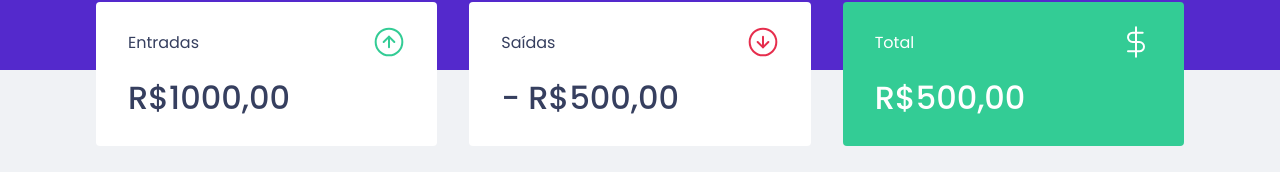
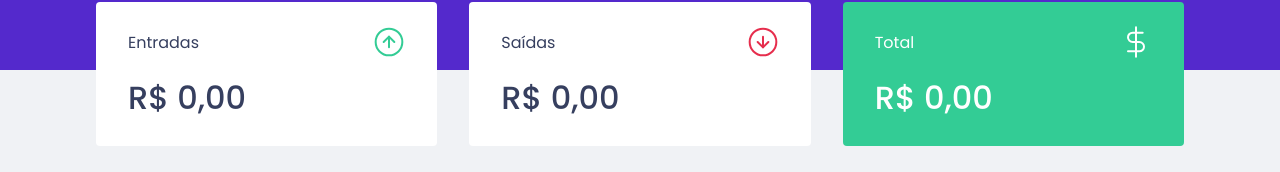
Before and after one commit to eduardylopes/dtmoney, a React (Vite) app: page / in a window 1280 px wide. Shown: the part 142-314 px from the top of the page. Built offline with nearby package versions, Linux system fonts and the light colour scheme; no server answers; what miragejs would draw is missing.

Commit message:
create transactions context

```diff
--- a/src/components/NewTransactionModal/index.tsx
+++ b/src/components/NewTransactionModal/index.tsx
@@ -1,10 +1,11 @@
 import Modal from 'react-modal';
-import { Container, TransactionTypeContainer, RadioBox } from './styles';
 import incomeImg from '../../assets/income.svg';
 import outcomeImg from '../../assets/outcome.svg';
 import closeImg from '../../assets/close.svg';
-import { FormEvent, useState } from 'react';
-import { api } from '../../services/api';
+
+import { FormEvent, useContext, useState } from 'react';
+import { Container, TransactionTypeContainer, RadioBox } from './styles';
+import { TransactionsContext } from '../../contexts/TransactionsContext';
 
 interface NewTransactionModalProps {
   isOpen: boolean;
@@ -15,17 +16,27 @@ export function NewTransactionModal({
   isOpen,
   onRequestClose,
 }: NewTransactionModalProps) {
+  const { createTransaction } = useContext(TransactionsContext);
+
   const [title, setTitle] = useState('');
-  const [value, setValue] = useState('');
+  const [amount, setAmount] = useState('');
   const [category, setCategory] = useState('');
   const [type, setType] = useState('deposit');
 
-  function handleCreateNewTransaction(event: FormEvent) {
+  async function handleCreateNewTransaction(event: FormEvent) {
     event.preventDefault();
 
-    const data = { title, value, category, type };
+    await createTransaction({
+      title,
+      amount: Number(amount),
+      type,
+      category,
+    });
 
-    api.post('/transactions', data);
+    setTitle('');
+    setAmount('');
+    setCategory('');
+    setType('deposit');
 
     onRequestClose();
   }
@@ -55,8 +66,8 @@ export function NewTransactionModal({
         <input
           placeholder="Valor"
           type="number"
-          value={value}
-          onChange={(event) => setValue(event.target.value)}
+          value={amount}
+          onChange={(event) => setAmount(event.target.value)}
         />
 
         <TransactionTypeContainer>
--- a/src/components/Summary/index.tsx
+++ b/src/components/Summary/index.tsx
@@ -2,8 +2,33 @@ import { Container } from './styles';
 import incomeImg from '../../assets/income.svg';
 import outcomeImg from '../../assets/outcome.svg';
 import totalImg from '../../assets/total.svg';
+import { useContext } from 'react';
+import { TransactionsContext } from '../../contexts/TransactionsContext';
 
 export function Summary() {
+  const { transactions } = useContext(TransactionsContext);
+
+  const summary = transactions.reduce(
+    (acc, transaction) => {
+      if (transaction.type === 'deposit') {
+        acc.deposits += transaction.amount;
+        acc.total += transaction.amount;
+      }
+
+      if (transaction.type === 'withdraw') {
+        acc.withdraws += transaction.amount;
+        acc.total -= transaction.amount;
+      }
+
+      return acc;
+    },
+    {
+      deposits: 0,
+      withdraws: 0,
+      total: 0,
+    }
+  );
+
   return (
     <Container>
       <div>
@@ -11,7 +36,12 @@ export function Summary() {
           <p>Entradas</p>
           <img src={incomeImg} alt="Entradas" />
         </header>
-        <strong>R$1000,00</strong>
+        <strong>
+          {new Intl.NumberFormat('pt-BR', {
+            style: 'currency',
+            currency: 'BRL',
+          }).format(summary.deposits)}
+        </strong>
       </div>
 
       <div>
@@ -19,7 +49,13 @@ export function Summary() {
           <p>Saídas</p>
           <img src={outcomeImg} alt="Entradas" />
         </header>
-        <strong>- R$500,00</strong>
+        <strong>
+          {summary.withdraws ? '- ' : ''}
+          {new Intl.NumberFormat('pt-BR', {
+            style: 'currency',
+            currency: 'BRL',
+          }).format(summary.withdraws)}
+        </strong>
       </div>
 
       <div className="highlight-background">
@@ -27,7 +63,12 @@ export function Summary() {
           <p>Total</p>
           <img src={totalImg} alt="Entradas" />
         </header>
-        <strong>R$500,00</strong>
+        <strong>
+          {new Intl.NumberFormat('pt-BR', {
+            style: 'currency',
+            currency: 'BRL',
+          }).format(summary.total)}
+        </strong>
       </div>
     </Container>
   );
--- a/src/components/TransactionsTable/index.tsx
+++ b/src/components/TransactionsTable/index.tsx
@@ -1,26 +1,9 @@
-import { useEffect, useState } from 'react';
-import { api } from '../../services/api';
+import { useContext } from 'react';
+import { TransactionsContext } from '../../contexts/TransactionsContext';
 import { Container } from './styles';
 
-interface Transaction {
-  id: number;
-  title: string;
-  amount: string;
-  type: string;
-  category: string;
-  createdAt: string;
-}
-
 export function TransactionsTable() {
-  const [transactions, setTransactions] = useState<Transaction[]>([]);
-
-  useEffect(() => {
-    api
-      .get('transactions')
-      .then((response) => setTransactions(response.data.transactions));
-  }, []);
-
-  console.log(transactions);
+  const { transactions } = useContext(TransactionsContext);
 
   return (
     <Container>
--- /dev/null
+++ b/src/contexts/TransactionsContext.tsx
@@ -0,0 +1,54 @@
+import { createContext, useEffect, useState, ReactNode } from 'react';
+import { api } from '../services/api';
+
+interface Transaction {
+  id: number;
+  title: string;
+  amount: number;
+  type: string;
+  category: string;
+  createdAt: string;
+}
+
+type TransactionInput = Omit<Transaction, 'id' | 'createdAt'>;
+
+interface TransactionsProviderProps {
+  children: ReactNode;
+}
+
+interface TransactionsContextData {
+  transactions: Transaction[];
+  createTransaction: (transaction: TransactionInput) => Promise<void>;
+}
+
+export const TransactionsContext = createContext<TransactionsContextData>(
+  {} as TransactionsContextData
+);
+
+export function TransactionsProvider(props: TransactionsProviderProps) {
+  const [transactions, setTransactions] = useState<Transaction[]>([]);
+
+  useEffect(() => {
+    api
+      .get('transactions')
+      .then((response) => setTransactions(response.data.transactions));
+  }, []);
+
+  async function createTransaction(
+    transactionInput: TransactionInput
+  ): Promise<void> {
+    const response = await api.post('/transactions', {
+      ...transactionInput,
+      createdAt: new Date(),
+    });
+
+    const { transaction } = response.data;
+    setTransactions([...transactions, transaction]);
+  }
+
+  return (
+    <TransactionsContext.Provider value={{ transactions, createTransaction }}>
+      {props.children}
+    </TransactionsContext.Provider>
+  );
+}
```
Also changed, not shown: src/App.tsx (+5 -3 lines).
